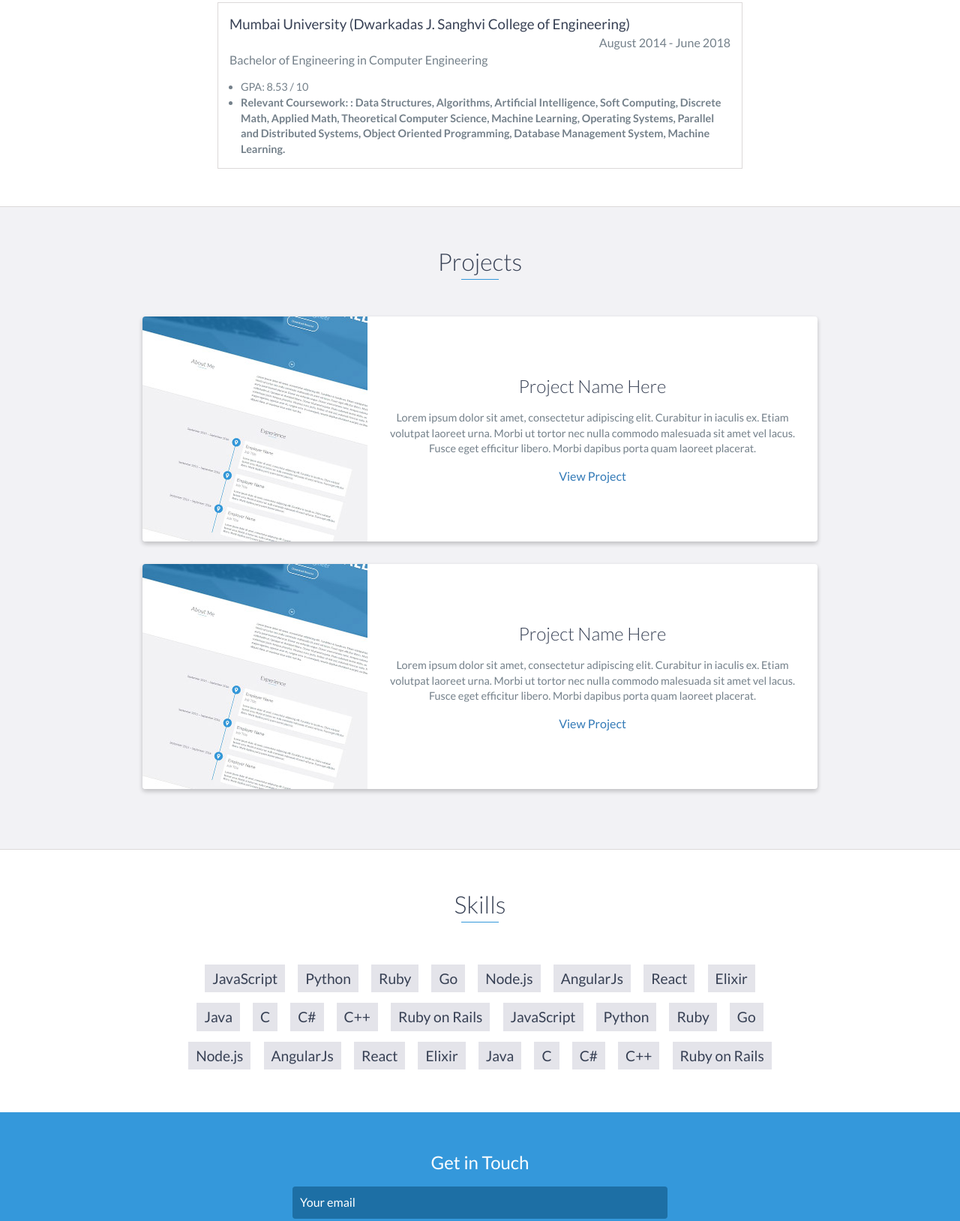
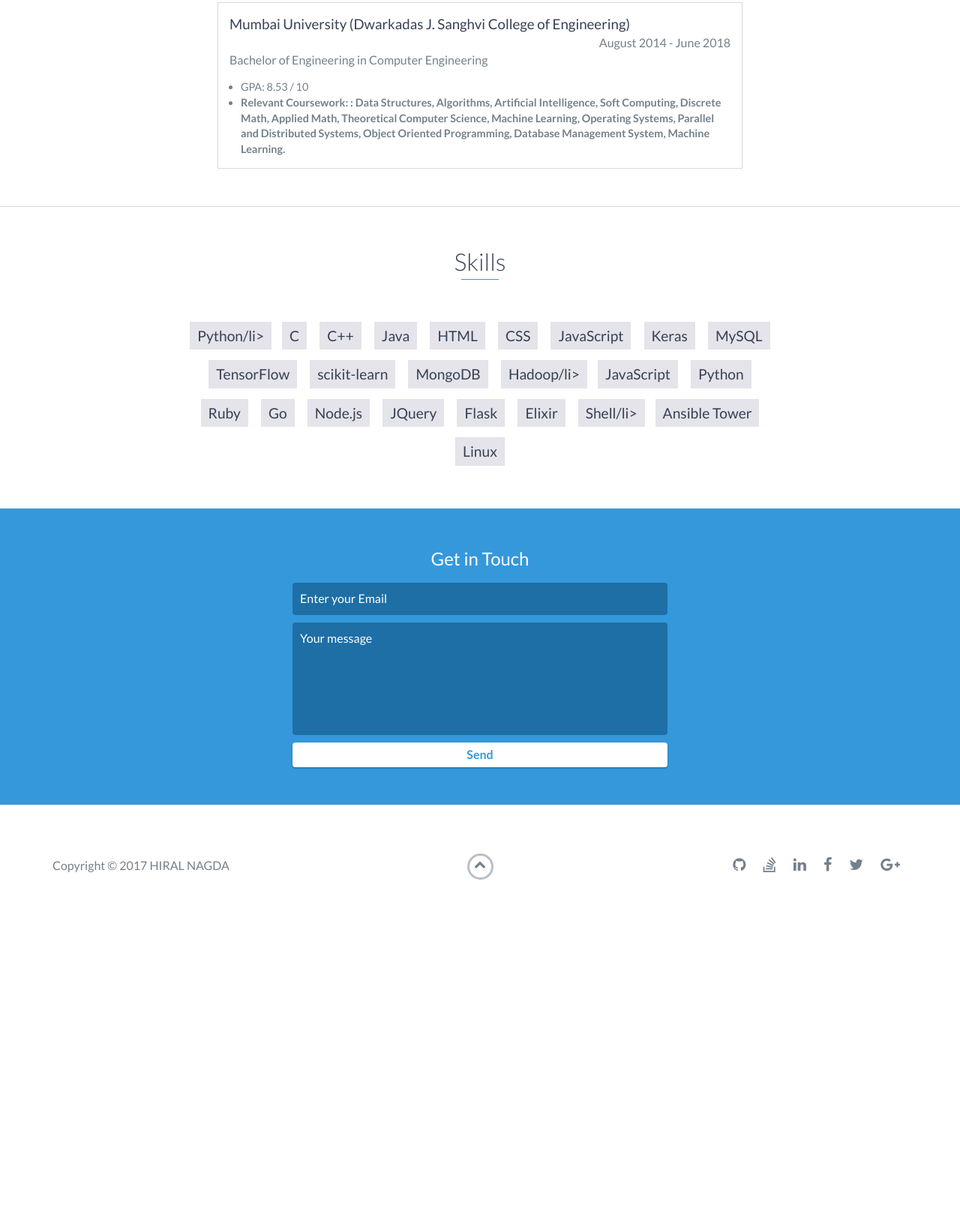
Before and after one commit to hiralnagda/hiralnagda.github.io, a website: page index.html in a window 1280 px wide. Shown: the part 3259-4887 px from the top of the page at 75% size. After the commit the page ends 4485 px from the top, so only its background shows below. Drawn offline with nearby package versions, Linux system fonts and the light colour scheme.

Commit message:
added skills

```diff
--- a/index.html
+++ b/index.html
@@ -198,75 +198,73 @@
     </div>
     <!-- End #education -->
 
-    <div id="projects" class="background-alt">
-        <h2 class="heading">Projects</h2>
-        <div class="container">
-            <div class="row">
-                <div class="project shadow-large">
-                    <div class="project-image">
-                        <img src="images/project.jpg" />
-                    </div>
-                    <!-- End .project-image -->
-                    <div class="project-info">
-                        <h3>Project Name Here</h3>
-                        <p>
-                            Lorem ipsum dolor sit amet, consectetur adipiscing elit. Curabitur in iaculis ex. Etiam volutpat laoreet urna. Morbi ut tortor nec nulla commodo malesuada sit amet vel lacus. Fusce eget efficitur libero. Morbi dapibus porta quam laoreet placerat.
-                        </p>
-                        <a href="#">View Project</a>
-                    </div>
-                    <!-- End .project-info -->
-                </div>
-                <!-- End .project -->
+<!--    <div id="projects" class="background-alt">-->
+<!--        <h2 class="heading">Projects</h2>-->
+<!--        <div class="container">-->
+<!--            <div class="row">-->
+<!--                <div class="project shadow-large">-->
+<!--                    <div class="project-image">-->
+<!--                        <img src="images/project.jpg" />-->
+<!--                    </div>-->
+<!--                    &lt;!&ndash; End .project-image &ndash;&gt;-->
+<!--                    <div class="project-info">-->
+<!--                        <h3>Project Name Here</h3>-->
+<!--                        <p>-->
+<!--                            Lorem ipsum dolor sit amet, consectetur adipiscing elit. Curabitur in iaculis ex. Etiam volutpat laoreet urna. Morbi ut tortor nec nulla commodo malesuada sit amet vel lacus. Fusce eget efficitur libero. Morbi dapibus porta quam laoreet placerat.-->
+<!--                        </p>-->
+<!--                        <a href="#">View Project</a>-->
+<!--                    </div>-->
+<!--                    &lt;!&ndash; End .project-info &ndash;&gt;-->
+<!--                </div>-->
+<!--                &lt;!&ndash; End .project &ndash;&gt;-->
 
-                <div class="project shadow-large">
-                    <div class="project-image">
-                        <img src="images/project.jpg" />
-                    </div>
-                    <!-- End .project-image -->
-                    <div class="project-info">
-                        <h3>Project Name Here</h3>
-                        <p>
-                            Lorem ipsum dolor sit amet, consectetur adipiscing elit. Curabitur in iaculis ex. Etiam volutpat laoreet urna. Morbi ut tortor nec nulla commodo malesuada sit amet vel lacus. Fusce eget efficitur libero. Morbi dapibus porta quam laoreet placerat.
-                        </p>
-                        <a href="#">View Project</a>
-                    </div>
-                    <!-- End .project-info -->
-                </div>
-                <!-- End .project -->
-            </div>
-        </div>
-    </div>
-    <!-- End #projects -->
+<!--                <div class="project shadow-large">-->
+<!--                    <div class="project-image">-->
+<!--                        <img src="images/project.jpg" />-->
+<!--                    </div>-->
+<!--                    &lt;!&ndash; End .project-image &ndash;&gt;-->
+<!--                    <div class="project-info">-->
+<!--                        <h3>Project Name Here</h3>-->
+<!--                        <p>-->
+<!--                            Lorem ipsum dolor sit amet, consectetur adipiscing elit. Curabitur in iaculis ex. Etiam volutpat laoreet urna. Morbi ut tortor nec nulla commodo malesuada sit amet vel lacus. Fusce eget efficitur libero. Morbi dapibus porta quam laoreet placerat.-->
+<!--                        </p>-->
+<!--                        <a href="#">View Project</a>-->
+<!--                    </div>-->
+<!--                    &lt;!&ndash; End .project-info &ndash;&gt;-->
+<!--                </div>-->
+<!--                &lt;!&ndash; End .project &ndash;&gt;-->
+<!--            </div>-->
+<!--        </div>-->
+<!--    </div>-->
+<!--    &lt;!&ndash; End #projects &ndash;&gt;-->
 
     <div id="skills">
         <h2 class="heading">Skills</h2>
         <ul>
+            <li>Python/li>
+            <li>C</li>
+            <li>C++</li>
+            <li>Java</li>
+            <li>HTML</li>
+            <li>CSS</li>
+            <li>JavaScript</li>
+            <li>Keras</li>
+            <li>MySQL</li>
+            <li>TensorFlow</li>
+            <li>scikit-learn</li>
+            <li>MongoDB</li>
+            <li>Hadoop/li>
             <li>JavaScript</li>
             <li>Python</li>
             <li>Ruby</li>
             <li>Go</li>
             <li>Node.js</li>
-            <li>AngularJs</li>
-            <li>React</li>
+            <li>JQuery</li>
+            <li>Flask</li>
             <li>Elixir</li>
-            <li>Java</li>
-            <li>C</li>
-            <li>C#</li>
-            <li>C++</li>
-            <li>Ruby on Rails</li>
-            <li>JavaScript</li>
-            <li>Python</li>
-            <li>Ruby</li>
-            <li>Go</li>
-            <li>Node.js</li>
-            <li>AngularJs</li>
-            <li>React</li>
-            <li>Elixir</li>
-            <li>Java</li>
-            <li>C</li>
-            <li>C#</li>
-            <li>C++</li>
-            <li>Ruby on Rails</li>
+            <li>Shell/li>
+            <li>Ansible Tower</li>
+            <li>Linux</li>
         </ul>
     </div>
     <!-- End #skills -->
@@ -276,7 +274,7 @@
         <div id="contact-form">
             <form method="POST" action="https://formspree.io/email@email.com">
                 <input type="hidden" name="_subject" value="Contact request from personal website" />
-                <input type="email" name="_replyto" placeholder="Your email" required>
+                <input type="email" name="_replyto" placeholder="Enter your Email" required>
                 <textarea name="message" placeholder="Your message" required></textarea>
                 <button type="submit">Send</button>
             </form>
@@ -290,7 +288,7 @@
             <div class="row">
                 <div class="col-sm-5 copyright">
                     <p>
-                        Copyright &copy; 2017 YOUR NAME
+                        Copyright &copy; 2017 HIRAL NAGDA
                     </p>
                 </div>
                 <div class="col-sm-2 top">
--- a/scss/styles.scss
+++ b/scss/styles.scss
@@ -730,7 +730,7 @@ footer {
 
 #contact {
     padding: 50px 15px;
-    background: $base-color;
+    background: #20282e !important;
     text-align: center;
 
     h2 {
```
Also changed, not shown: scss/styles.css (added).
